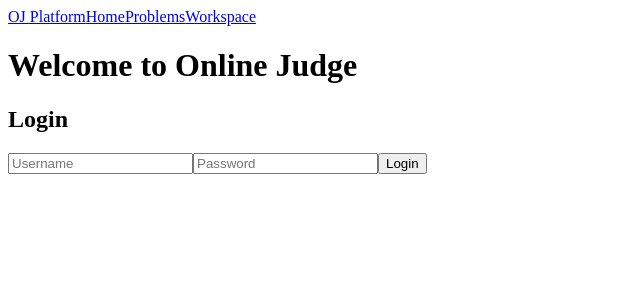
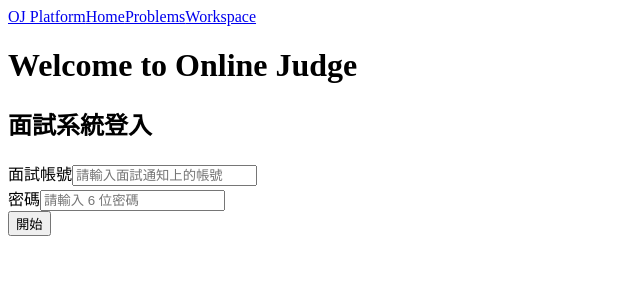
Before and after one commit to Dart147/SMC, a React (Vite) app in the folder frontend/: page / in a window 1280 px wide. Shown: the top 300 px of the page, without its empty margins (0-640 px from the left). Built offline with nearby package versions, Linux system fonts and the light colour scheme; the HTML template or start-up script is replaced by a standard one.

Commit message:
feat: 實作面試官隨機帳密生成功能與登入驗證

```diff
--- a/frontend/src/App.tsx
+++ b/frontend/src/App.tsx
@@ -1,4 +1,5 @@
 // import React from "react";
+import InterviewerPage from './pages/interviewer';
 import { BrowserRouter, Routes, Route } from "react-router-dom";
 import { MainLayout } from "./layouts/MainLayout";
 import { Home } from "./pages/Home";
@@ -13,6 +14,7 @@ function App() {
           <Route index element={<Home />} />
           <Route path="problems" element={<ProblemList />} />
           <Route path="workspace" element={<Workspace />} />
+          <Route path="/interviewer" element={<InterviewerPage />} />
         </Route>
       </Routes>
     </BrowserRouter>
--- a/frontend/src/features/auth/components/LoginForm.tsx
+++ b/frontend/src/features/auth/components/LoginForm.tsx
@@ -1,38 +1,76 @@
-import React, { useState } from "react";
-import { useAuth } from "../hooks/useAuth";
-import { Button } from "../../../components/Common/Button";
+import React, { useState } from 'react';
+import { useNavigate } from 'react-router-dom';
 
-export const LoginForm: React.FC = () => {
-  const [username, setUsername] = useState("");
-  const [password, setPassword] = useState("");
-  const { login } = useAuth();
+const LoginForm = () => {
+  const [username, setUsername] = useState('');
+  const [password, setPassword] = useState('');
+  const [error, setError] = useState('');
+  const navigate = useNavigate();
 
-  const handleSubmit = async (e: React.FormEvent) => {
+  const handleLogin = (e: React.FormEvent) => {
     e.preventDefault();
-    await login(username, password);
+    setError('');
+
+    // 1. 從瀏覽器快取 (localStorage) 抓出面試官剛剛生成的帳密
+    const savedAcc = localStorage.getItem('temp_interview_acc');
+    const savedPw = localStorage.getItem('temp_interview_pw');
+
+    // 2. 比對使用者輸入的資料與快取資料
+    // 加入一個邏輯：如果快取是空的，就提醒先去生成
+    if (!savedAcc || !savedPw) {
+      setError('系統尚未生成帳密，請聯繫面試官。');
+      return;
+    }
+
+    if (username === savedAcc && password === savedPw) {
+      console.log("登入成功，正在跳轉...");
+      navigate('/workspace'); // 登入後導向面試工作區
+    } else {
+      // 為了方便你除錯，我把正確的帳密印在 console
+      //console.log("輸入帳密：", username, password);
+      //console.log("正確帳密：", savedAcc, savedPw);
+      setError('帳號或密碼錯誤，請重新輸入。');
+    }
   };
 
   return (
-    <form
-      onSubmit={handleSubmit}
-      className="flex flex-col gap-4 p-4 border rounded max-w-sm w-full mx-auto"
-    >
-      <h2 className="text-xl font-bold mb-2">Login</h2>
+    <div className="w-full max-w-md mx-auto p-6 bg-gray-800 rounded-xl shadow-2xl border border-gray-700">
+      <h2 className="text-2xl font-bold text-white mb-6 text-center">面試系統登入</h2>
+
+      <form onSubmit={handleLogin} className="space-y-5">
+        <div>
+          <label className="block text-sm font-medium text-gray-400 mb-1">面試帳號</label>
           <input
             type="text"
-        placeholder="Username"
+            className="w-full bg-gray-900 border border-gray-600 rounded-lg px-4 py-2 text-white focus:outline-none focus:border-blue-500 transition"
+            placeholder="請輸入面試通知上的帳號"
             value={username}
             onChange={(e) => setUsername(e.target.value)}
-        className="border p-2 rounded"
           />
+        </div>
+
+        <div>
+          <label className="block text-sm font-medium text-gray-400 mb-1">密碼</label>
           <input
             type="password"
-        placeholder="Password"
+            className="w-full bg-gray-900 border border-gray-600 rounded-lg px-4 py-2 text-white focus:outline-none focus:border-blue-500 transition"
+            placeholder="請輸入 6 位密碼"
             value={password}
             onChange={(e) => setPassword(e.target.value)}
-        className="border p-2 rounded"
           />
-      <Button type="submit">Login</Button>
+        </div>
+
+        {error && <p className="text-red-400 text-sm italic">{error}</p>}
+
+        <button
+          type="submit"
+          className="w-full bg-blue-600 hover:bg-blue-700 text-white font-bold py-2 rounded-lg shadow-lg transform active:scale-95 transition"
+        >
+          開始
+        </button>
       </form>
+    </div>
   );
 };
+
+export { LoginForm };
--- /dev/null
+++ b/frontend/src/pages/interviewer/index.tsx
@@ -0,0 +1,44 @@
+import React, { useState } from 'react';
+
+const InterviewerPage = () => {
+    const [info, setInfo] = useState({ acc: '', pw: '' });
+
+    const generate = () => {
+        // 生成隨機帳密邏輯
+        const newAcc = "USER-" + Math.floor(Math.random() * 9000 + 1000);
+        const newPw = Math.random().toString(36).substring(2, 8).toUpperCase();
+
+        // 存入 localStorage，讓 Login 頁面讀得到
+        localStorage.setItem('temp_interview_acc', newAcc);
+        localStorage.setItem('temp_interview_pw', newPw);
+
+        setInfo({ acc: newAcc, pw: newPw });
+        alert('帳密已生成！現在面試者可以去登入頁面輸入這組帳密了。');
+    };
+
+    return (
+        <div className="p-10 bg-gray-900 text-white min-h-screen">
+            <h1 className="text-2xl font-bold mb-4 text-blue-400">SMC 面試官管理控制台</h1>
+            <div className="bg-gray-800 p-6 rounded-lg shadow-lg border border-gray-700 max-w-md">
+                <button
+                    onClick={generate}
+                    className="bg-blue-600 hover:bg-blue-700 text-white font-bold py-2 px-4 rounded transition w-full"
+                >
+                    點擊生成面試者隨機帳密
+                </button>
+
+                {info.acc && (
+                    <div className="mt-6 p-4 bg-gray-900 rounded border border-green-500">
+                        <p className="text-gray-400 text-sm">請將以下資訊提供給面試者：</p>
+                        <div className="mt-2">
+                            <p>帳號：<span className="text-yellow-400 font-mono text-lg">{info.acc}</span></p>
+                            <p>密碼：<span className="text-yellow-400 font-mono text-lg">{info.pw}</span></p>
+                        </div>
+                    </div>
+                )}
+            </div>
+        </div>
+    );
+};
+
+export default InterviewerPage;
```
Also changed, not shown: 2 other files (tests, documents, lock files or other folders). Lines whose indentation alone changed are shown as unchanged.
